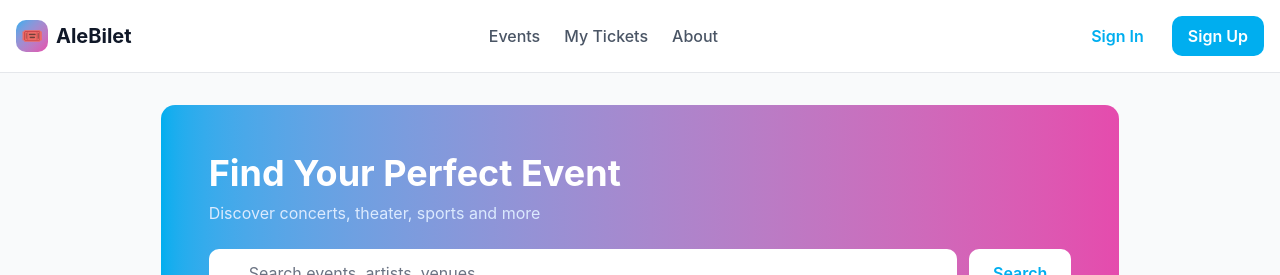
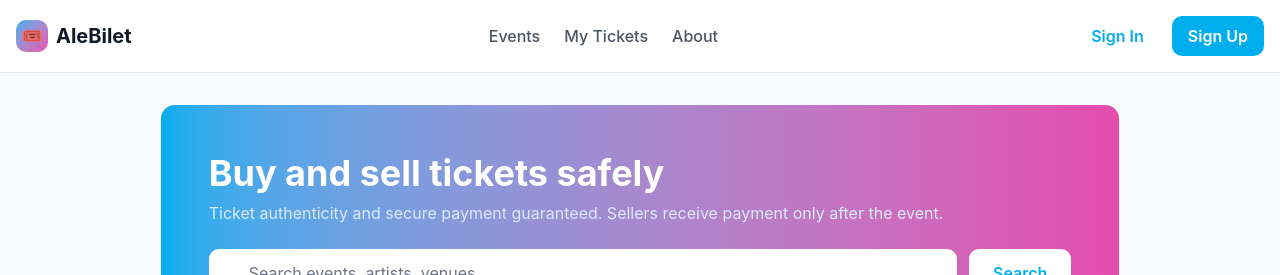
Before and after one commit to josphato907/albeit, a Next.js app: page / in a window 1280 px wide. Shown: the top 275 px of the page. Built offline with nearby package versions, Linux system fonts and the light colour scheme.

Commit message:
Update hero section text to focus on ticket authenticity and secure payments

```diff
--- a/components/search-bar.tsx
+++ b/components/search-bar.tsx
@@ -27,8 +27,8 @@ export default function SearchBar({ onSearch }: SearchBarProps) {
     <div className="mb-12">
       {/* Hero Banner */}
       <div className="bg-gradient-to-r from-[#00aeef] to-[#e54bad] rounded-xl p-8 md:p-12 text-white mb-8">
-        <h1 className="text-3xl md:text-4xl font-bold mb-2">Find Your Perfect Event</h1>
-        <p className="text-blue-100 mb-6">Discover concerts, theater, sports and more</p>
+        <h1 className="text-3xl md:text-4xl font-bold mb-2">Buy and sell tickets safely</h1>
+        <p className="text-blue-100 mb-6">Ticket authenticity and secure payment guaranteed. Sellers receive payment only after the event.</p>
 
         {/* Search Input */}
         <div className="flex flex-col md:flex-row gap-3 mb-6">
```
